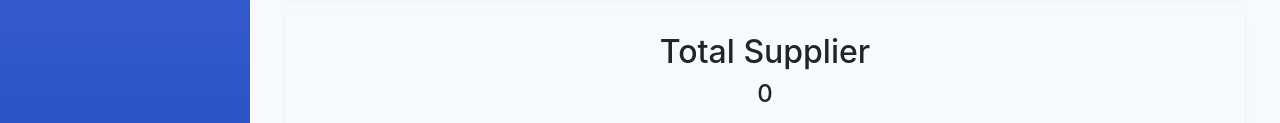
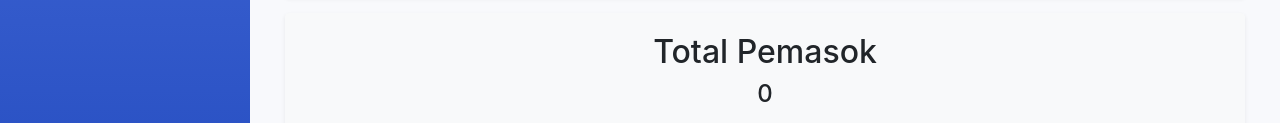
Before and after one commit to azhura-bot/anmuk-admin, a plain HTML site: page home.html in a window 1280 px wide. Shown: the part 516-639 px from the top of the page. Drawn offline with nearby package versions, Linux system fonts and the light colour scheme.

Commit message:
Update home.html

```diff
--- a/home.html
+++ b/home.html
@@ -52,7 +52,7 @@
                     </div>
                     <div class="col-md-12">
                         <div class="stat bg-light rounded shadow-sm">
-                            <h2>Total Supplier</h2>
+                            <h2>Total Pemasok</h2>
                             <p id="total-pemasok" class="h4">0</p>
                         </div>
                     </div>
```
